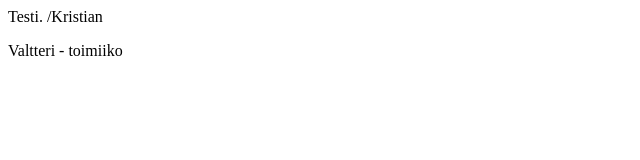
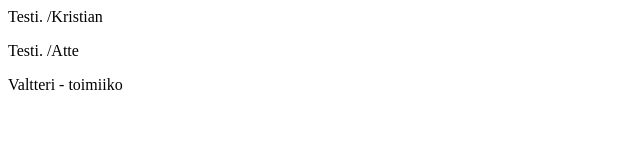
Before and after one commit to Tofumuikku/Projektiryhma_5, a plain HTML site: page nettirengas/index.html in a window 1280 px wide. Shown: the whole page, without its empty margins (0-640 px from the left). Drawn offline with Linux system fonts and the light colour scheme.

Commit message:
Testi, Atte

```diff
--- a/nettirengas/index.html
+++ b/nettirengas/index.html
@@ -4,6 +4,7 @@
     </head>
     <body>
 <p>Testi. /Kristian </p>
+<p>Testi. /Atte</p>
 <p> Valtteri - toimiiko </p>
     </body>
 </html>
```
